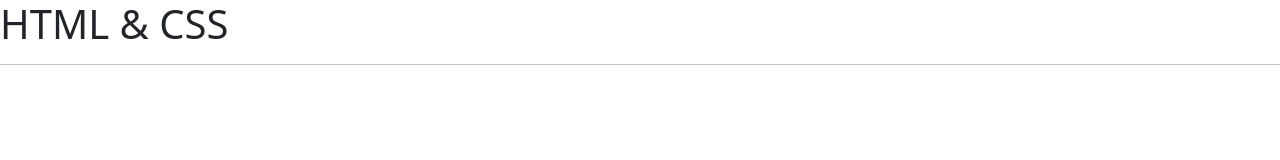
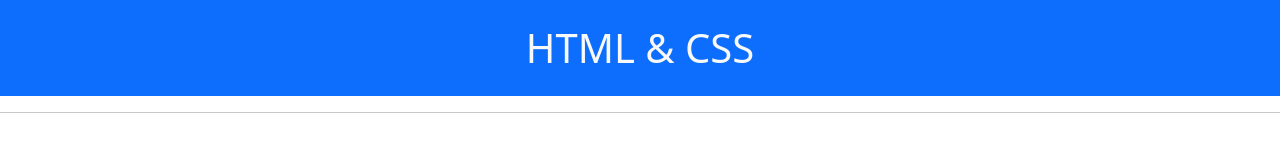
Before and after one commit to ingeniouspritam/htmlandcss, a plain HTML site: page index.html in a window 1280 px wide. Drawn offline with nearby package versions, Linux system fonts and the light colour scheme.

Commit message:
Added some bootstrap class in in h1 element

```diff
--- a/index.html
+++ b/index.html
@@ -7,7 +7,7 @@
     <link href="https://cdn.jsdelivr.net/npm/bootstrap@5.2.1/dist/css/bootstrap.min.css" rel="stylesheet" integrity="sha384-iYQeCzEYFbKjA/T2uDLTpkwGzCiq6soy8tYaI1GyVh/UjpbCx/TYkiZhlZB6+fzT" crossorigin="anonymous">
   </head>
   <body>
-    <h1>HTML & CSS</h1>
+    <h1 class="text-center bg-primary text-light p-4">HTML & CSS</h1>
     <hr>
     <script src="https://cdn.jsdelivr.net/npm/bootstrap@5.2.1/dist/js/bootstrap.bundle.min.js" integrity="sha384-u1OknCvxWvY5kfmNBILK2hRnQC3Pr17a+RTT6rIHI7NnikvbZlHgTPOOmMi466C8" crossorigin="anonymous"></script>
   </body>
```
